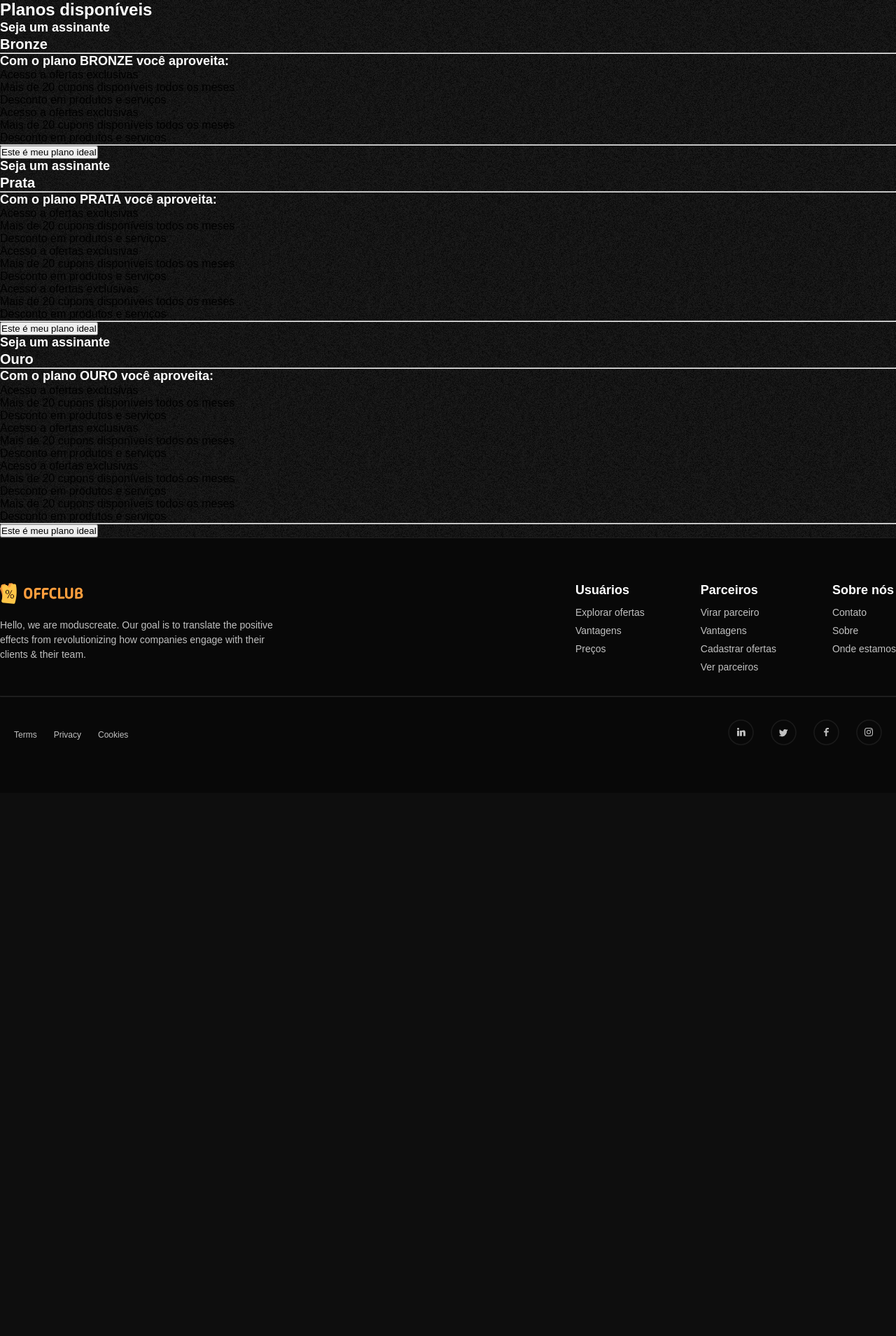
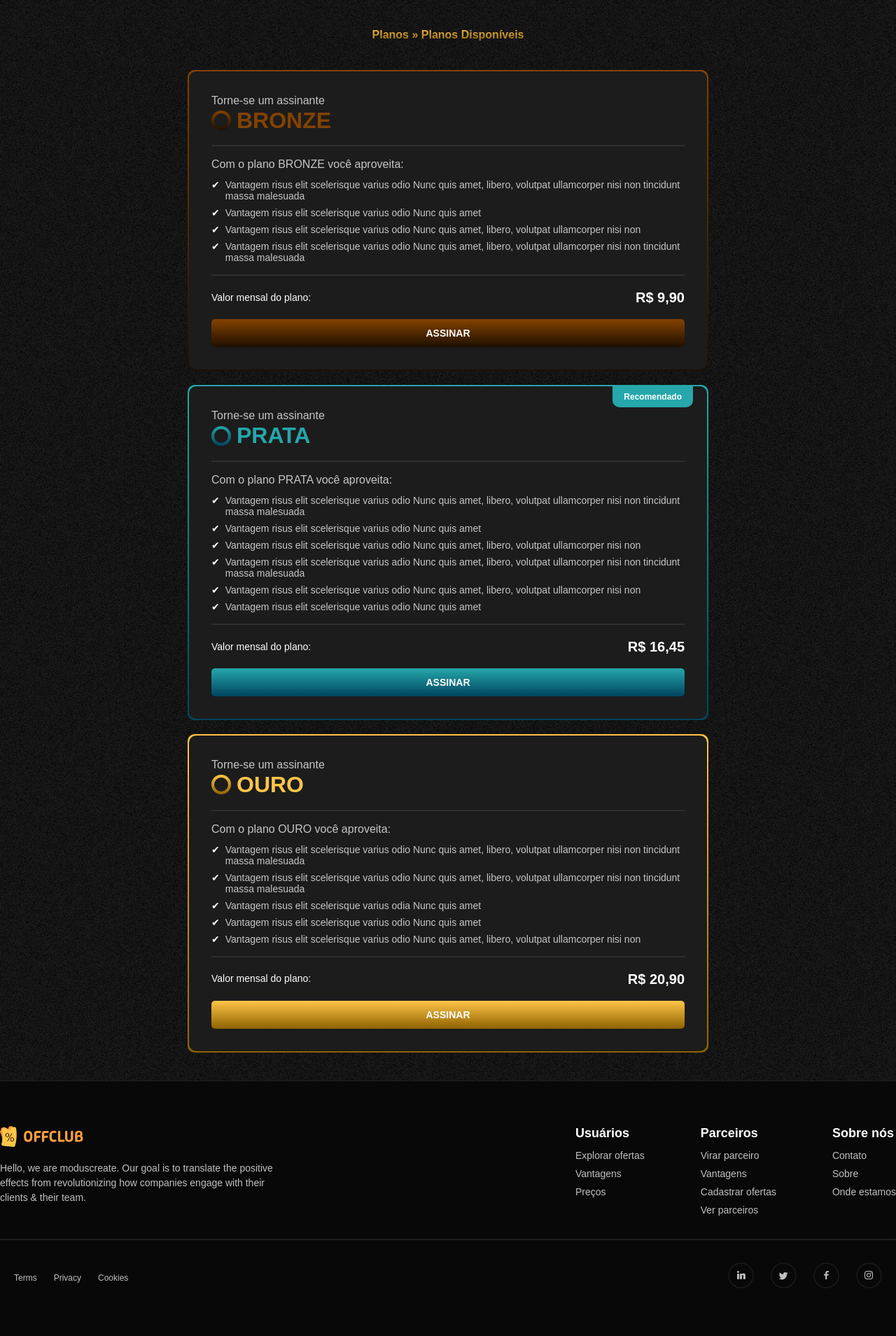
Before and after one commit to PI-InfoWeb-CNAT/2025-OffClub, a Django app: template src/apps/subscription/templates/plans.html in a window 1280 px wide. Shown: the part 124-2033 px from the top of the page at 70% size. Before the commit the page ends 1181 px from the top, so only its background shows below. Run offline with Django 3.2, Linux system fonts and the light colour scheme; the template is opened without the code that fills it, so the values that code supplies are empty; some web fonts are replaced.

Commit message:
feat: finish plans page

```diff
--- a/src/apps/subscription/static/css/plans.css
+++ b/src/apps/subscription/static/css/plans.css
@@ -1,3 +1,192 @@
-main {
+main.container {
+    display: flex;
+    flex-direction: column;
+    align-items: center;
+    gap: 40px;
+    padding: 40px 20px;
+}
+
+main.container > h1 {
+    font-size: var(--text-font-size-large);
+    background: var(--gradient-gold);
+    color: transparent;
+    background-clip: text;
+    text-align: center;
+}
+
+.copper h2 {
+    color: var(--brown);
+}
+
+.silver h2 {
+    color: var(--cyan);
+}
+
+.gold h2 {
+    color: var(--brand-yellow);
+}
+
+.plan-cards-container {
+    gap: 20px;
     width: 100%;
 }
+
+.plan-card {
+    border-radius: var(--border-radius-small);
+    width: 60%;
+    padding: 2px;
+}
+
+.plan-card-content {
+    background-color: var(--background-color);
+    border-radius: var(--border-radius-small);
+    padding: 32px;
+    display: flex;
+    flex-direction: column;
+    gap: 16px;
+    width: 100%;
+    position: relative;
+}
+
+.plan-card.recommended .badge {
+    position: absolute;
+    top: 0;
+    right: 20px;
+    background-color: var(--cyan);
+    color: var(--white);
+    padding: 8px 16px;
+    border-radius: 0 0 var(--border-radius-small) var(--border-radius-small);
+    font-weight: 600;
+    font-size: var(--minor-text-font-size);
+}
+
+.plan-card h3:first-of-type {
+    font-size: var(--larger-text-font-size);
+    font-weight: var(--text-font-weight);
+    color: var(--offwhite);
+}
+
+.plan-card h2 {
+    font-size: 32px;
+    font-weight: var(--h1-font-weight);
+    font-family: var(--special-font-family);
+}
+
+.text-circle {
+    display: flex;
+    align-items: center;
+    gap: 8px;
+}
+
+.copper-circle, .silver-circle, .gold-circle {
+    width: 1.75em;
+    height: 1.75em;
+    border-radius: 50%;
+    display: flex;
+    justify-content: center;
+    align-items: center;
+}
+
+.copper-circle {
+    background: var(--gradient-copper);
+}
+
+.silver-circle {
+    background: var(--gradient-silver);
+}
+
+.gold-circle {
+    background: var(--gradient-gold);
+}
+
+.inner-circle {
+    width: 1.25em;
+    height: 1.25em;
+    border-radius: 50%;
+    display: flex;
+    justify-content: center;
+    align-items: center;
+    background-color: var(--background-color);
+}
+
+.plan-card hr {
+    width: 100%;
+    border-color: var(--almost-transparent-white);
+}
+
+.plan-details h3 {
+    font-size: var(--text-font-size);
+    font-weight: var(--text-font-weight);
+    margin-bottom: 12px;
+}
+
+.plan-features {
+    display: flex;
+    flex-direction: column;
+    gap: 8px;
+}
+
+.plan-features li {
+    display: flex;
+    align-items: flex-start;
+    gap: 8px;
+    color: var(--offwhite);
+    font-size: var(--text-font-size);
+}
+
+.plan-features li::before {
+    content: '✔';
+    color: var(--white);
+}
+
+.plan-price-wrapper {
+    display: flex;
+    justify-content: space-between;
+    align-items: center;
+}
+
+.plan-price {
+    font-size: var(--h2-font-size);
+    font-weight: var(--h2-font-weight);
+}
+
+.subscribe-button {
+    color: var(--white);
+    border: none;
+    padding: 12px 24px;
+    border-radius: 5px;
+    font-weight: 600;
+    font-size: var(--text-font-size);
+    transition: transform 0.2s ease-in-out;
+}
+
+.copper .subscribe-button {
+    background: var(--gradient-copper);
+}
+
+.silver .subscribe-button {
+    background: var(--gradient-silver);
+}
+
+.gold .subscribe-button {
+    background: var(--gradient-gold);
+}
+
+.subscribe-button:hover {
+    transition: transform 0.2s ease-in-out;
+    filter: brightness(1.1);
+    transform: scale(1.005);
+}
+
+
+.plan-card.copper {
+    background: var(--gradient-copper);
+}
+
+.plan-card.silver {
+    background: var(--gradient-silver);
+}
+
+.plan-card.gold {
+    background: var(--gradient-gold);
+}
--- a/src/apps/subscription/templates/plans.html
+++ b/src/apps/subscription/templates/plans.html
@@ -9,70 +9,102 @@
 
 {% block main %}
 <main class="container">
-    <h1>Planos disponíveis</h1>
-    <section class="copper plan-card">
-        <h3>Seja um assinante</h3>
-        <h2>Bronze</h2>
+    <h1>Planos  » Planos Disponíveis</h1>
+
+    <div class="plan-cards-container flex-column flex-center">
+        <section class="plan-card copper">
+            <div class="plan-card-content">
+                <div class="plan-titles">
+                    <h3>Torne-se um assinante</h3>
+                    <div class="text-circle flex-row">
+                        <div class="copper-circle">
+                            <div class="inner-circle"></div>
+                        </div>
+                        <h2>BRONZE</h2>
+                    </div>
+                </div>
                 <hr>
                 <div class="plan-details">
                     <h3>Com o plano BRONZE você aproveita:</h3>
                     <ul class="plan-features">
-                <li>Acesso a ofertas exclusivas</li>
-                <li>Mais de 20 cupons disponíveis todos os meses</li>
-                <li>Desconto em produtos e serviços</li>
-                <li>Acesso a ofertas exclusivas</li>
-                <li>Mais de 20 cupons disponíveis todos os meses</li>
-                <li>Desconto em produtos e serviços</li>
+                        <li>Vantagem risus elit scelerisque varius odio Nunc quis amet, libero, volutpat ullamcorper nisi non tincidunt massa malesuada</li>
+                        <li>Vantagem risus elit scelerisque varius odio Nunc quis amet</li>
+                        <li>Vantagem risus elit scelerisque varius odio Nunc quis amet, libero, volutpat ullamcorper nisi non</li>
+                        <li>Vantagem risus elit scelerisque varius odio Nunc quis amet, libero, volutpat ullamcorper nisi non tincidunt massa malesuada</li>
                     </ul>
                 </div>
                 <hr>
-        <button class="subscribe-button">Este é meu plano ideal</button>
+                <div class="plan-price-wrapper">
+                    <p>Valor mensal do plano:</p>
+                    <p class="plan-price">R$ 9,90</p>
+                </div>
+                <button class="subscribe-button">ASSINAR</button>
+            </div>
         </section>
 
-    <section class="silver plan-card">
-        <h3>Seja um assinante</h3>
-        <h2>Prata</h2>
+        <section class="plan-card silver recommended">
+            <div class="plan-card-content">
+                <div class="badge">Recomendado</div>
+                <div class="plan-titles">
+                    <h3>Torne-se um assinante</h3>
+                    <div class="text-circle flex-row">
+                        <div class="silver-circle">
+                            <div class="inner-circle"></div>
+                        </div>
+                        <h2>PRATA</h2>
+                    </div>
+                </div>
                 <hr>
                 <div class="plan-details">
                     <h3>Com o plano PRATA você aproveita:</h3>
                     <ul class="plan-features">
-                <li>Acesso a ofertas exclusivas</li>
-                <li>Mais de 20 cupons disponíveis todos os meses</li>
-                <li>Desconto em produtos e serviços</li>
-                <li>Acesso a ofertas exclusivas</li>
-                <li>Mais de 20 cupons disponíveis todos os meses</li>
-                <li>Desconto em produtos e serviços</li>
-                <li>Acesso a ofertas exclusivas</li>
-                <li>Mais de 20 cupons disponíveis todos os meses</li>
-                <li>Desconto em produtos e serviços</li>
+                        <li>Vantagem risus elit scelerisque varius odio Nunc quis amet, libero, volutpat ullamcorper nisi non tincidunt massa malesuada</li>
+                        <li>Vantagem risus elit scelerisque varius odio Nunc quis amet</li>
+                        <li>Vantagem risus elit scelerisque varius odio Nunc quis amet, libero, volutpat ullamcorper nisi non</li>
+                        <li>Vantagem risus elit scelerisque varius adio Nunc quis amet, libero, volutpat ullamcorper nisi non tincidunt massa malesuada</li>
+                        <li>Vantagem risus elit scelerisque varius odio Nunc quis amet, libero, volutpat ullamcorper nisi non</li>
+                        <li>Vantagem risus elit scelerisque varius odio Nunc quis amet</li>
                     </ul>
                 </div>
                 <hr>
-        <button class="subscribe-button">Este é meu plano ideal</button>
+                <div class="plan-price-wrapper">
+                    <p>Valor mensal do plano:</p>
+                    <p class="plan-price">R$ 16,45</p>
+                </div>
+                <button class="subscribe-button">ASSINAR</button>
+            </div>
         </section>
 
-    <section class="gold plan-card">
-        <h3>Seja um assinante</h3>
-        <h2>Ouro</h2>
+        <section class="plan-card gold">
+            <div class="plan-card-content">
+                <div class="plan-titles">
+                    <h3>Torne-se um assinante</h3>
+                    <div class="text-circle flex-row">
+                        <div class="gold-circle">
+                            <div class="inner-circle"></div>
+                        </div>
+                        <h2>OURO</h2>
+                    </div>
+                </div>
                 <hr>
                 <div class="plan-details">
                     <h3>Com o plano OURO você aproveita:</h3>
                     <ul class="plan-features">
-                <li>Acesso a ofertas exclusivas</li>
-                <li>Mais de 20 cupons disponíveis todos os meses</li>
-                <li>Desconto em produtos e serviços</li>
-                <li>Acesso a ofertas exclusivas</li>
-                <li>Mais de 20 cupons disponíveis todos os meses</li>
-                <li>Desconto em produtos e serviços</li>
-                <li>Acesso a ofertas exclusivas</li>
-                <li>Mais de 20 cupons disponíveis todos os meses</li>
-                <li>Desconto em produtos e serviços</li>
-                <li>Mais de 20 cupons disponíveis todos os meses</li>
-                <li>Desconto em produtos e serviços</li>
+                        <li>Vantagem risus elit scelerisque varius odio Nunc quis amet, libero, volutpat ullamcorper nisi non tincidunt massa malesuada</li>
+                        <li>Vantagem risus elit scelerisque varius odio Nunc quis amet, libero, volutpat ullamcorper nisi non tincidunt massa malesuada</li>
+                        <li>Vantagem risus elit scelerisque varius odia Nunc quis amet</li>
+                        <li>Vantagem risus elit scelerisque varius odio Nunc quis amet</li>
+                        <li>Vantagem risus elit scelerisque varius odio Nunc quis amet, libero, volutpat ullamcorper nisi non</li>
                     </ul>
                 </div>
                 <hr>
-        <button class="subscribe-button">Este é meu plano ideal</button>
+                <div class="plan-price-wrapper">
+                    <p>Valor mensal do plano:</p>
+                    <p class="plan-price">R$ 20,90</p>
+                </div>
+                <button class="subscribe-button">ASSINAR</button>
+            </div>
         </section>
+    </div>
 </main>
 {% endblock main %}
```
Lines whose indentation alone changed are shown as unchanged.
